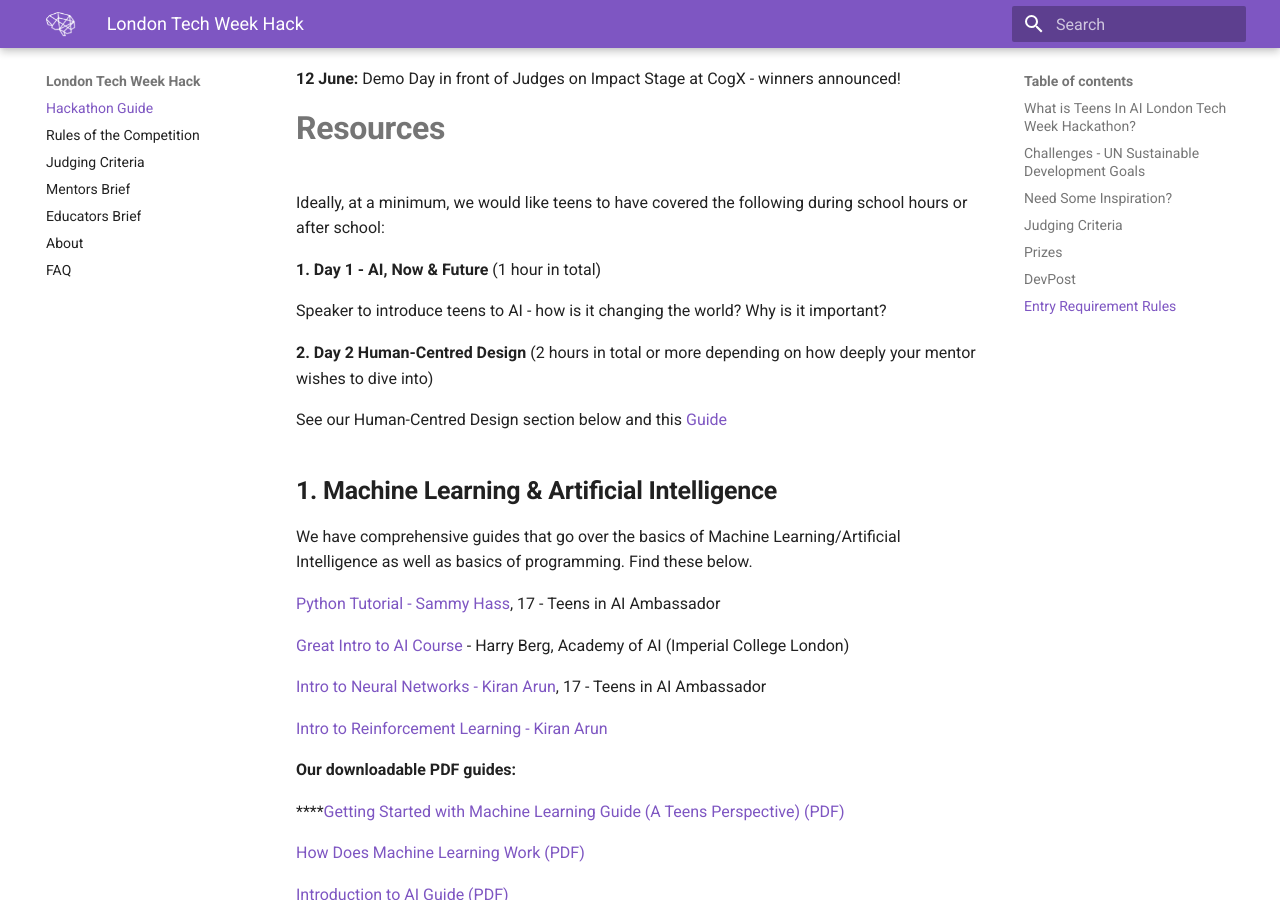
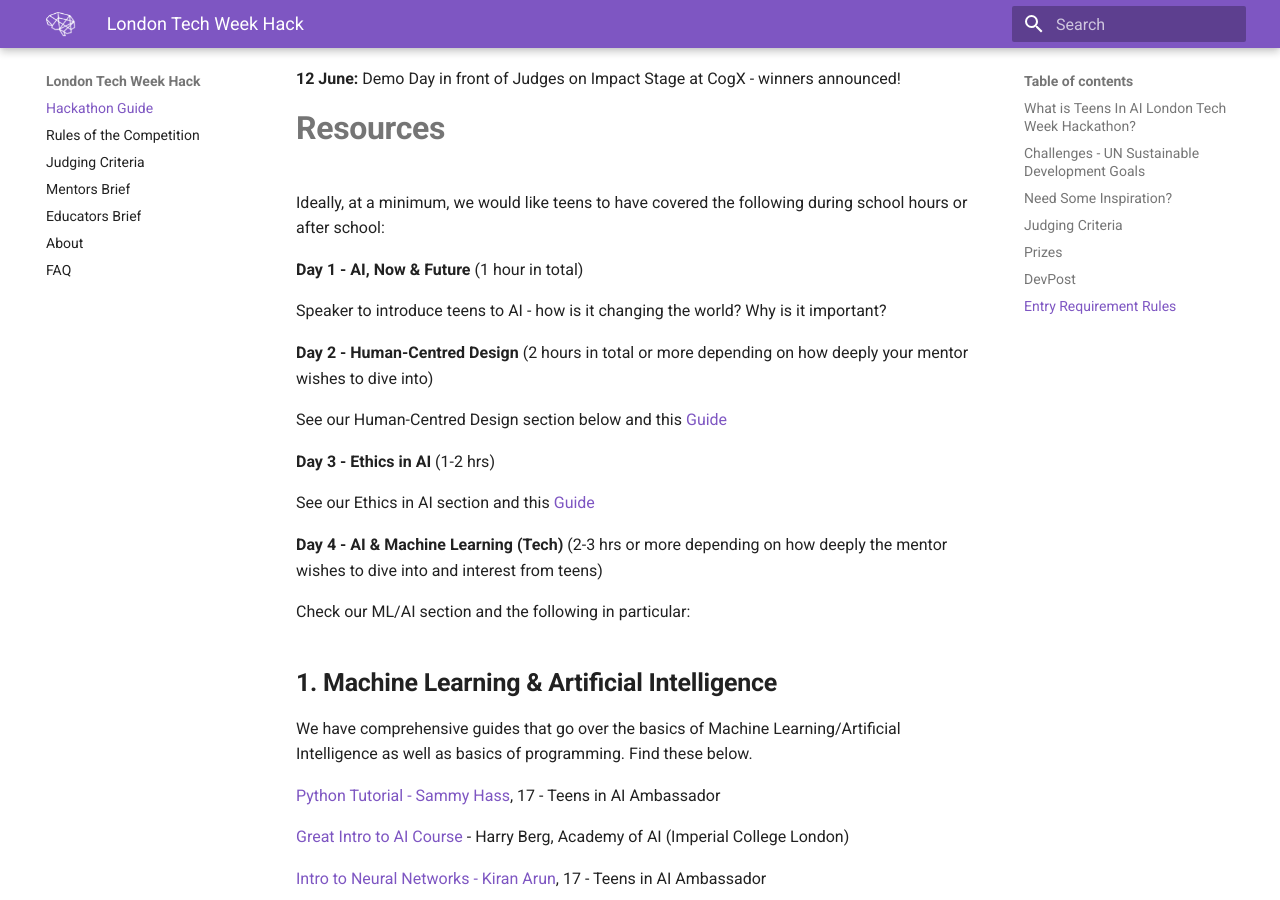
Before and after one commit to elenasinel/tech-week, an MkDocs documentation site: the page built from docs/index.md, in a window 1280 px wide and 900 px high, scrolled down 6324 px. Built offline with MkDocs 1.6.1 and Material for MkDocs 9.7.7, drawn with Linux system fonts in a browser that asks for light colours.

Commit message:
Update Documentation “index”

```diff
--- a/docs/index.md
+++ b/docs/index.md
@@ -117,13 +117,23 @@
 
 Ideally, at a minimum, we would like teens to have covered the following during school hours or after school:
 
-**1. Day 1 -  AI, Now & Future** (1 hour in total)
+**Day 1 -  AI, Now & Future** (1 hour in total)
 
 Speaker to introduce teens to AI - how is it changing the world? Why is it important?
 
-**2. Day 2 Human-Centred Design** (2 hours in total or more depending on how deeply your mentor wishes to dive into)
+**Day 2 - Human-Centred Design** (2 hours in total or more depending on how deeply your mentor wishes to dive into)
 
 See our Human-Centred Design section below and this [Guide](https://drive.google.com/file/d/1zpjIXhG5X6DtwytUJwC8UqgG-SibMXEU/view)
+
+**Day 3 - Ethics in AI** (1-2 hrs)
+
+See our Ethics in AI section and this [Guide](https://teensinai.com/wp-content/uploads/2019/05/Ethics-in-AI-Guide-London-Tech-Week-Hack.pdf)
+
+**Day 4 - AI & Machine Learning (Tech)** (2-3 hrs or more depending on how deeply the mentor wishes to dive into and interest from teens)
+
+Check our ML/AI section and the following in particular:
+
+
 
 ## **1. Machine Learning & Artificial Intelligence**
 
```
